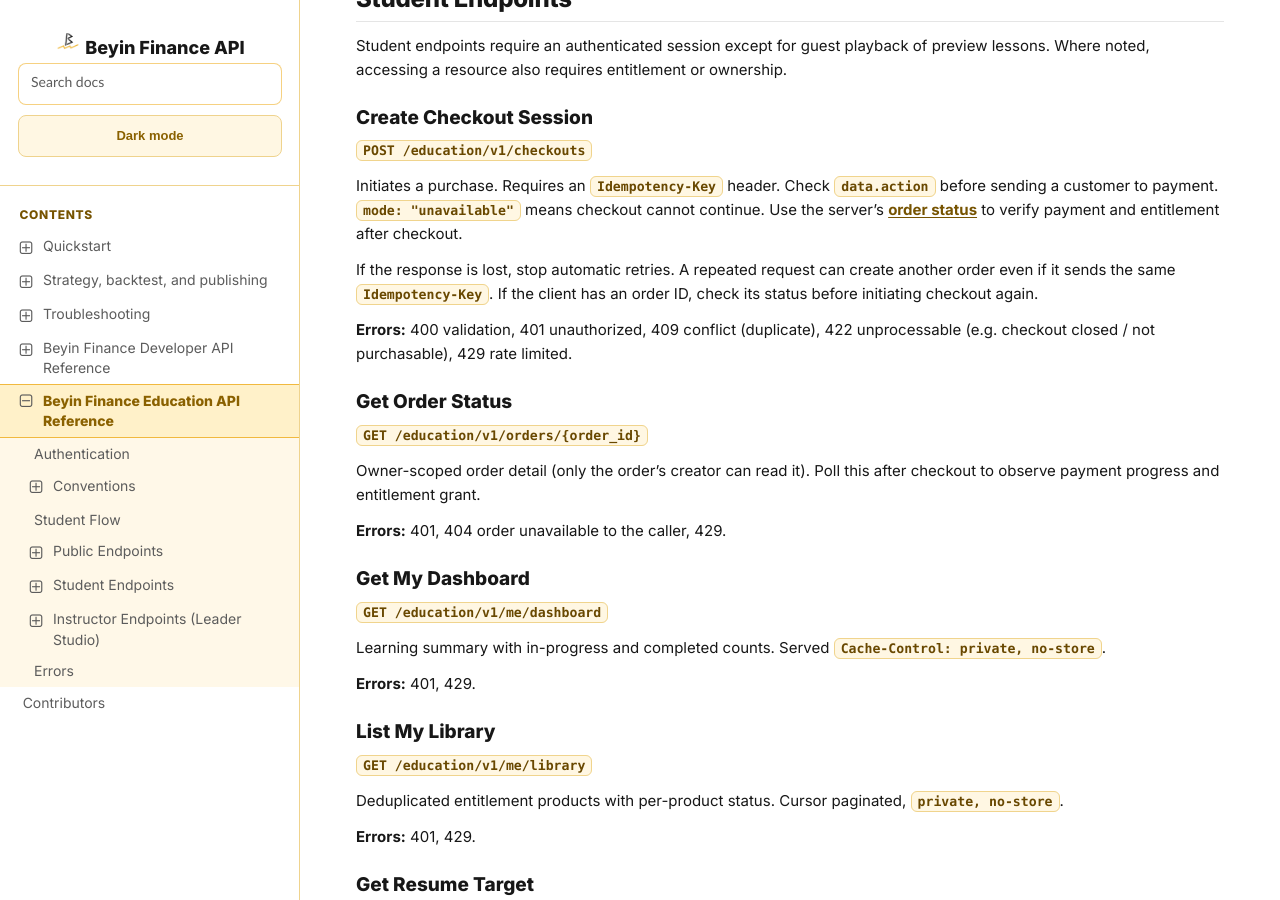
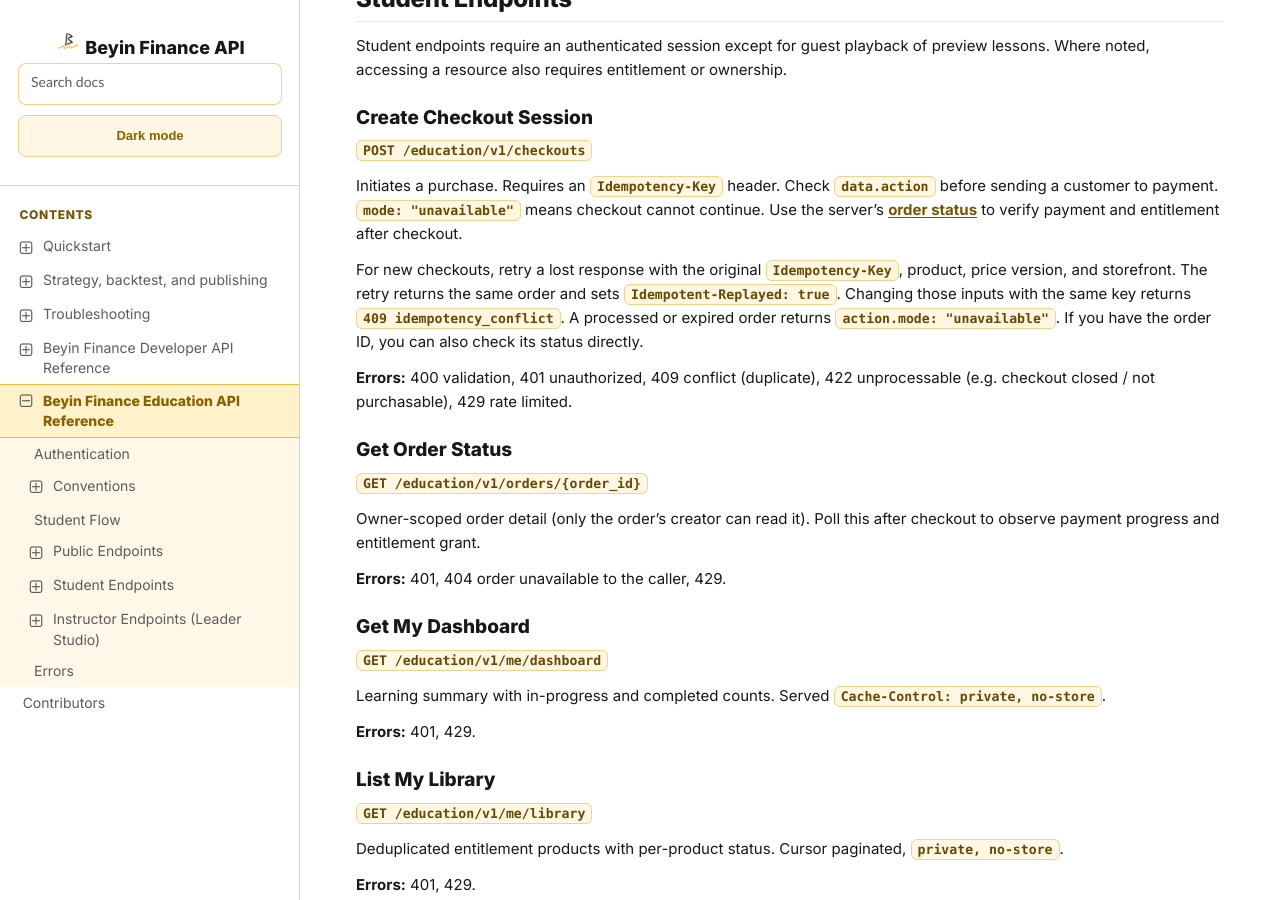
Before and after one commit to jnrbrain/Beyin-Finance, a Sphinx documentation site: the page built from docs/education.md, in a window 1280 px wide and 900 px high, scrolled down 4920 px. Built offline with Sphinx 7.4.7 and the Read the Docs theme 3.1.0, drawn with Linux system fonts in a browser that asks for light colours.

Commit message:
Document safe checkout retries

```diff
--- a/docs/education.md
+++ b/docs/education.md
@@ -247,9 +247,12 @@ before sending a customer to payment. `mode: "unavailable"` means checkout
 cannot continue. Use the server's [order status](#get-order-status) to verify
 payment and entitlement after checkout.
 
-If the response is lost, stop automatic retries. A repeated request can
-create another order even if it sends the same `Idempotency-Key`. If the
-client has an order ID, check its status before initiating checkout again.
+For new checkouts, retry a lost response with the original `Idempotency-Key`,
+product, price version, and storefront. The retry returns the same order and
+sets `Idempotent-Replayed: true`. Changing those inputs with the same key
+returns `409 idempotency_conflict`. A processed or expired order returns
+`action.mode: "unavailable"`. If you have the order ID, you can also check
+its status directly.
 
 **Errors:** 400 validation, 401 unauthorized, 409 conflict (duplicate),
 422 unprocessable (e.g. checkout closed / not purchasable), 429 rate limited.
```
Also changed, not shown: docs/troubleshooting.md (+1 -1 lines).
